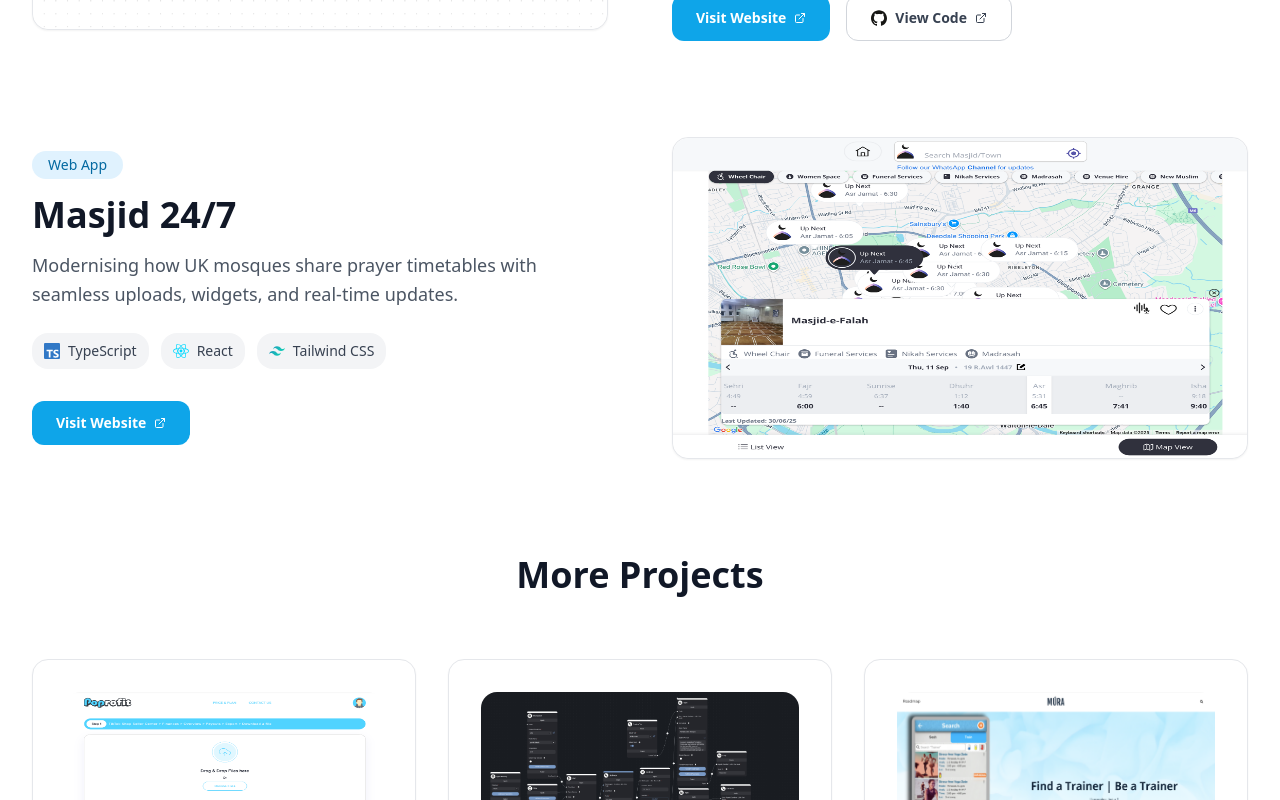
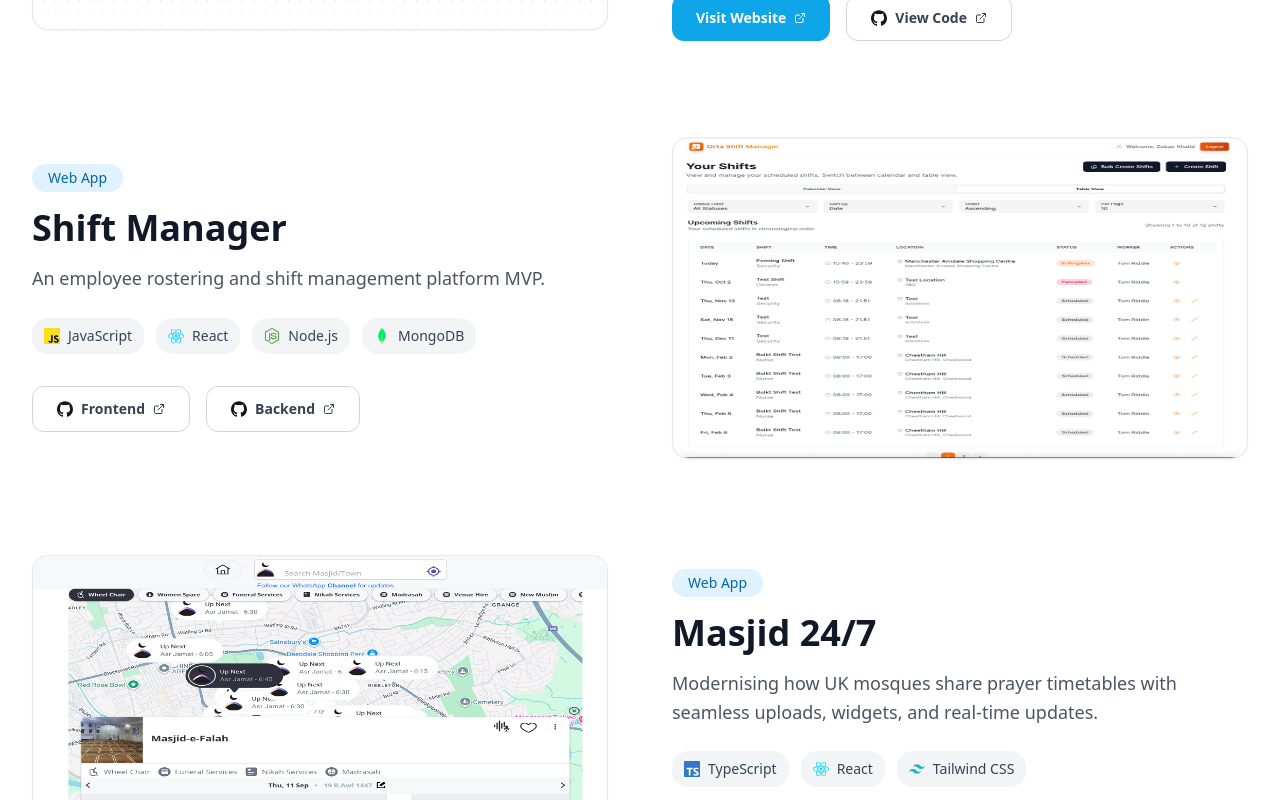
Before and after one commit to dearzubi/full-stack-portfolio, a React (Vite) app: page / in a window 1280 px wide. Shown: the part 4900-5700 px from the top of the page. Built offline with nearby package versions, Linux system fonts and the light colour scheme.

Commit message:
add new project

```diff
--- a/src/components/sections/Projects.tsx
+++ b/src/components/sections/Projects.tsx
@@ -26,8 +26,8 @@ const itemVariants = {
   },
 } as const
 
-const featuredProjects = projects.slice(0, 2)
-const otherProjects = projects.slice(2)
+const featuredProjects = projects.filter(project => project.isFeatured)
+const otherProjects = projects.filter(project => !project.isFeatured)
 
 export function Projects() {
   return (
@@ -131,7 +131,7 @@ export function Projects() {
                       </a>
                     )}
 
-                    {project.githubLink && (
+                    {typeof project.githubLink === 'string' && (
                       <a
                         href={project.githubLink}
                         target="_blank"
@@ -143,6 +143,21 @@ export function Projects() {
                         <ExternalLink className="ml-2 h-3 w-3" />
                       </a>
                     )}
+                    {Array.isArray(project.githubLink) &&
+                      project.githubLink.length > 0 &&
+                      project.githubLink.map((repo, index) => (
+                        <a
+                          key={index}
+                          href={repo.url}
+                          target="_blank"
+                          rel="noopener noreferrer"
+                          className="inline-flex items-center rounded-xl border border-gray-300 bg-white px-6 py-3 text-sm font-semibold text-gray-700 transition-all duration-300 hover:border-gray-400 dark:border-gray-600 dark:bg-gray-800 dark:text-gray-300 dark:hover:border-gray-500"
+                        >
+                          <Icon icon={'logos:github-icon'} className="mr-2 h-4 w-4" />
+                          {repo.label}
+                          <ExternalLink className="ml-2 h-3 w-3" />
+                        </a>
+                      ))}
                   </div>
                 </div>
               </motion.div>
@@ -227,20 +242,33 @@ export function Projects() {
                           </a>
                         )}
 
-                        {project.githubLink && (
+                        {typeof project.githubLink === 'string' && (
                           <a
                             href={project.githubLink}
                             target="_blank"
                             rel="noopener noreferrer"
-                            className={`${
-                              project.link ? 'flex-1' : 'w-full'
-                            } inline-flex items-center justify-center rounded-xl border border-gray-300 bg-white px-4 py-2 text-sm font-semibold text-gray-700 transition-all duration-300 hover:border-gray-400`}
+                            className="inline-flex items-center rounded-xl border border-gray-300 bg-white px-6 py-3 text-sm font-semibold text-gray-700 transition-all duration-300 hover:border-gray-400 dark:border-gray-600 dark:bg-gray-800 dark:text-gray-300 dark:hover:border-gray-500"
                           >
-                            <Icon icon={'logos:github-icon'} className="mr-1 h-3 w-3" />
+                            <Icon icon={'logos:github-icon'} className="mr-2 h-4 w-4" />
                             View Code
-                            <ExternalLink className="ml-1 h-3 w-3" />
+                            <ExternalLink className="ml-2 h-3 w-3" />
                           </a>
                         )}
+                        {Array.isArray(project.githubLink) &&
+                          project.githubLink.length > 0 &&
+                          project.githubLink.map((repo, index) => (
+                            <a
+                              key={index}
+                              href={repo.url}
+                              target="_blank"
+                              rel="noopener noreferrer"
+                              className="inline-flex items-center rounded-xl border border-gray-300 bg-white px-6 py-3 text-sm font-semibold text-gray-700 transition-all duration-300 hover:border-gray-400 dark:border-gray-600 dark:bg-gray-800 dark:text-gray-300 dark:hover:border-gray-500"
+                            >
+                              <Icon icon={'logos:github-icon'} className="mr-2 h-4 w-4" />
+                              {repo.label}
+                              <ExternalLink className="ml-2 h-3 w-3" />
+                            </a>
+                          ))}
                       </div>
                     </div>
                   </motion.div>
--- a/src/data/site.ts
+++ b/src/data/site.ts
@@ -149,9 +149,10 @@ export type Project = {
   stack: string[]
   link?: string
   video?: string
-  githubLink?: string
+  githubLink?: string | Array<{ url: string; label: string }>
   category?: string
   image?: string
+  isFeatured?: boolean
 }
 
 export const projects: Project[] = [
@@ -171,6 +172,25 @@ export const projects: Project[] = [
     link: 'https://www.floagenticai.com/',
     githubLink: 'https://github.com/dearzubi/floagenticai',
     category: 'Web App',
+    isFeatured: true,
+  },
+  {
+    name: 'Shift Manager',
+    description: 'An employee rostering and shift management platform MVP.',
+    stack: ['JavaScript', 'React', 'Node.js', 'MongoDB'],
+    category: 'Web App',
+    githubLink: [
+      {
+        url: 'https://github.com/dearzubi/orta-full-stack-dev-test-fe',
+        label: 'Frontend',
+      },
+      {
+        url: 'https://github.com/dearzubi/orta-full-stack-dev-test-be',
+        label: 'Backend',
+      },
+    ],
+    image: '/projects/shift-manager/image_1.png',
+    isFeatured: true,
   },
   {
     name: 'Masjid 24/7',
@@ -180,6 +200,7 @@ export const projects: Project[] = [
     image: '/projects/masjid247/image_1.png',
     link: 'https://masjid247.com/',
     category: 'Web App',
+    isFeatured: true,
   },
   {
     name: 'Poprofit',
```
Also changed, not shown: public/projects/shift-manager/image_1.png (added).
